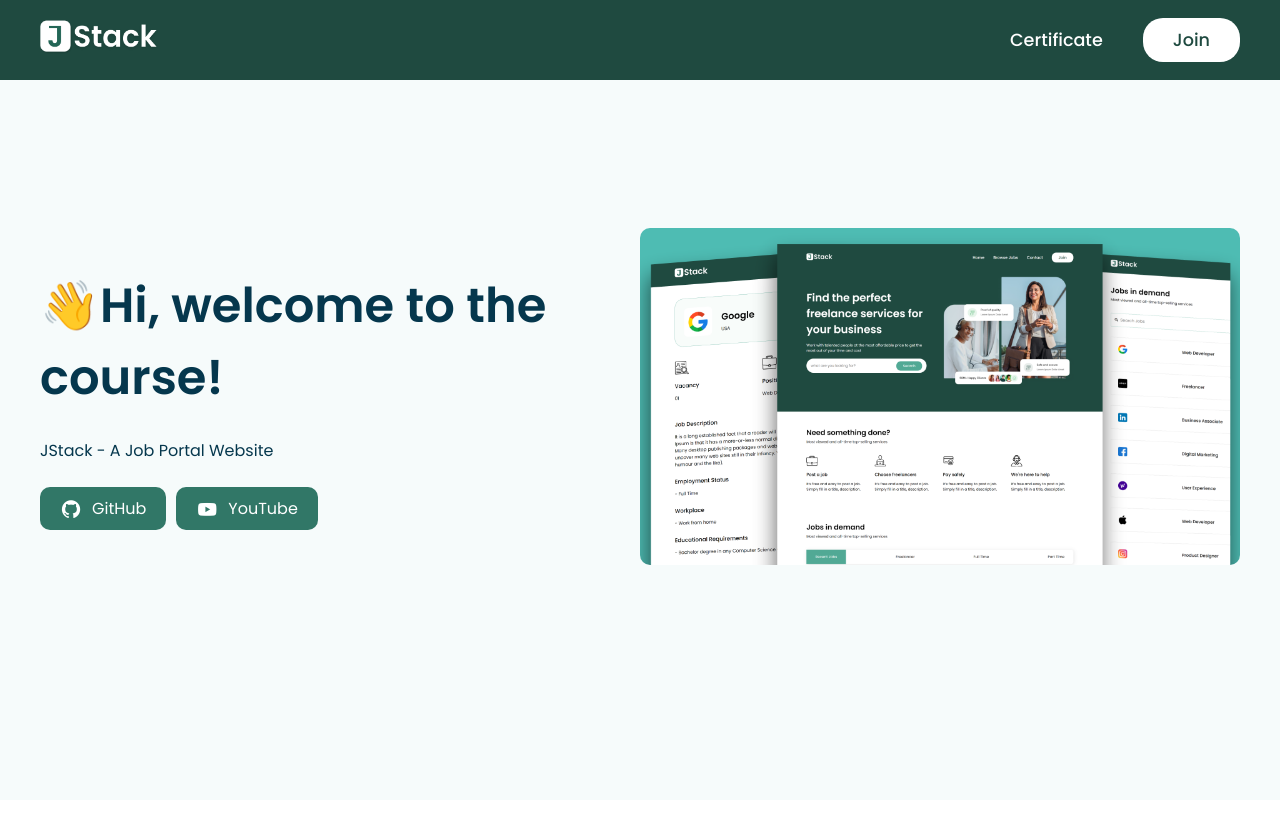
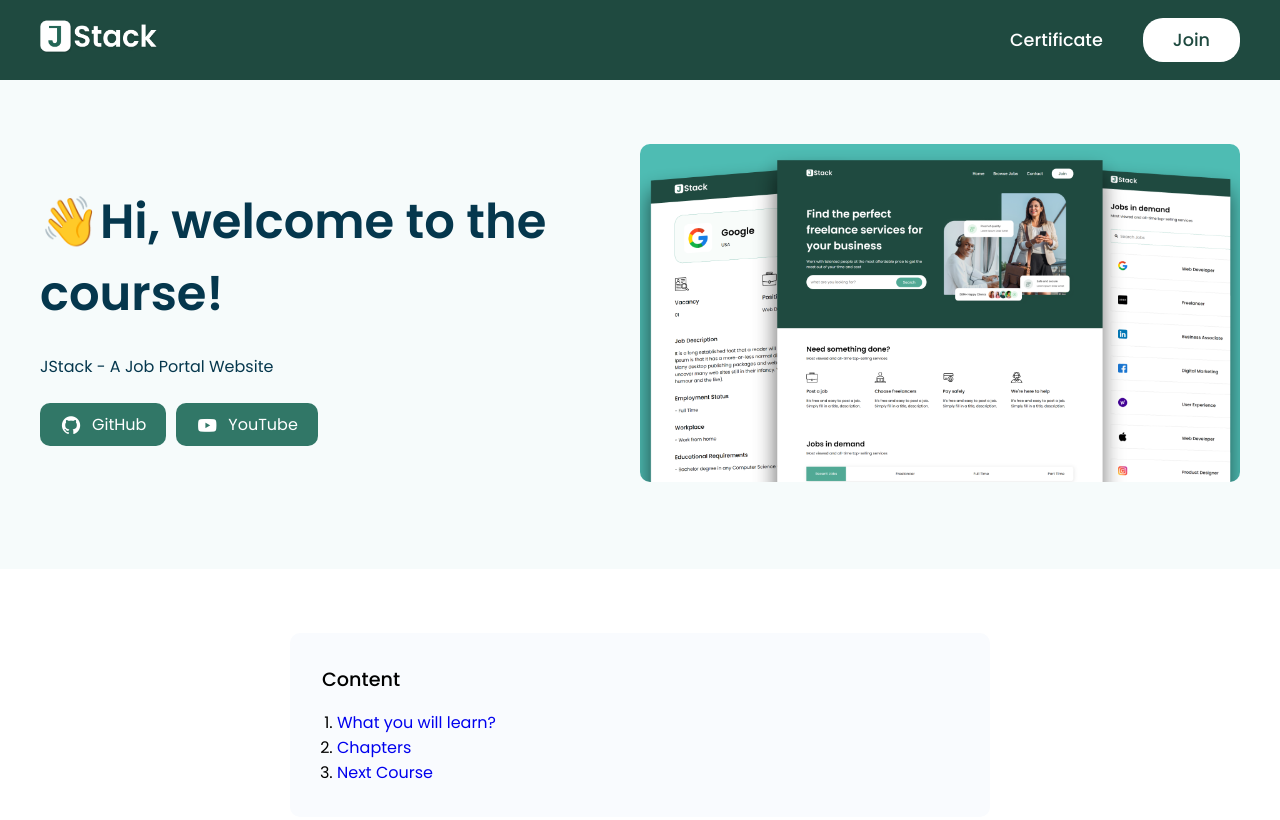
Before and after one commit to fahimulkabir/Course-Template, a plain HTML site: page index.html in a window 1280 px wide. Shown: the top 820 px of the page. Drawn offline with nearby package versions, Linux system fonts and the light colour scheme.

Commit message:
hero css update

```diff
--- a/style.css
+++ b/style.css
@@ -109,7 +109,8 @@ header {
 }
 
 .hero .hero-box {
-  height: 100vh;
+  height: 100%;
+  padding: 9rem 0 5rem 0;
   display: flex;
   justify-content: space-between;
   align-items: center;
```
